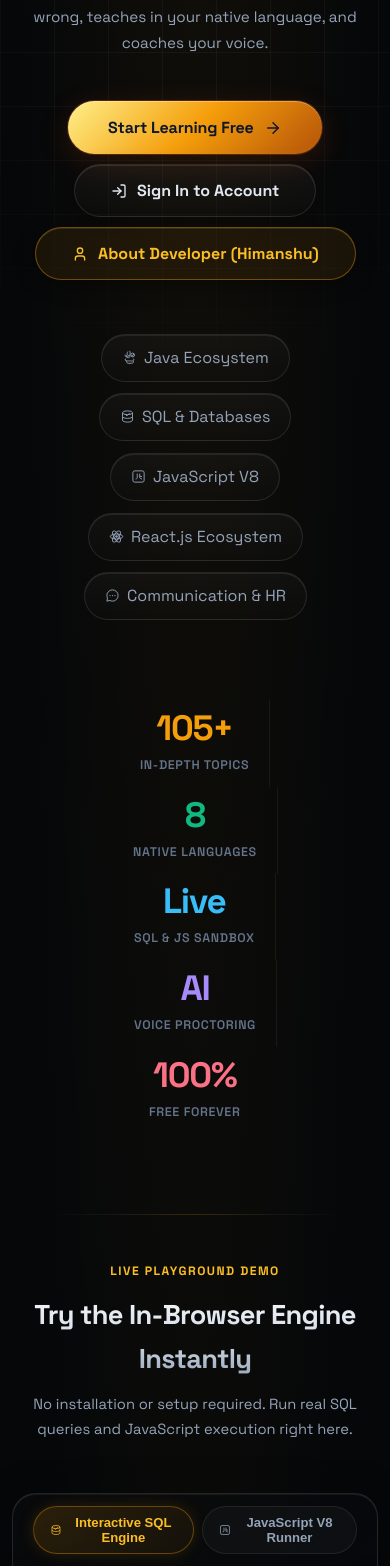
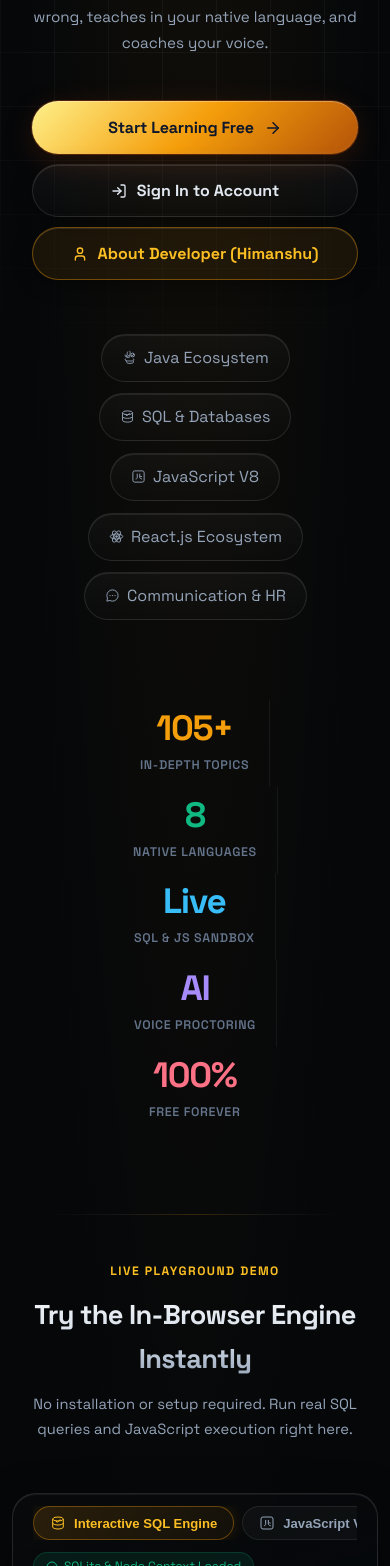
Before and after one commit to himanshuT7-dev/UltimatePlacementPrep, a React (Vite) app: page / in a window 390 px wide. Shown: the part 434-2000 px from the top of the page. Built offline with nearby package versions, Linux system fonts and the light colour scheme.

Commit message:
Fix navbar and landing page mobile overflow issues

```diff
--- a/src/index.css
+++ b/src/index.css
@@ -1929,6 +1929,13 @@ body {
   .cb-inner {
     padding: 0 12px;
     gap: 8px;
+    overflow-x: auto;
+    white-space: nowrap;
+    -webkit-overflow-scrolling: touch;
+    scrollbar-width: none;
+  }
+  .cb-inner::-webkit-scrollbar {
+    display: none;
   }
 }
 
--- a/src/landing.css
+++ b/src/landing.css
@@ -592,8 +592,8 @@
   .hero-headline { font-size: clamp(1.6rem, 6vw, 2.5rem); }
   .hero-sub { font-size: 0.95rem; padding: 0 8px; }
   .feature-card { padding: 20px 16px; }
-  .hero-actions { flex-direction: column; gap: 10px; width: 100%; }
-  .hero-actions .btn { width: 100%; justify-content: center; }
+  .hero-actions { flex-direction: column; gap: 10px; width: 100%; padding: 0 16px; box-sizing: border-box; }
+  .btn-hero-primary, .btn-hero-secondary { width: 100%; justify-content: center; }
 }
 
 /* ════════════════════════════════════════════════════════
@@ -681,6 +681,13 @@
 .sandbox-demo-tabs {
   display: flex;
   gap: 8px;
+  overflow-x: auto;
+  white-space: nowrap;
+  -webkit-overflow-scrolling: touch;
+  scrollbar-width: none;
+}
+.sandbox-demo-tabs::-webkit-scrollbar {
+  display: none;
 }
 .sandbox-tab {
   display: flex;
```
